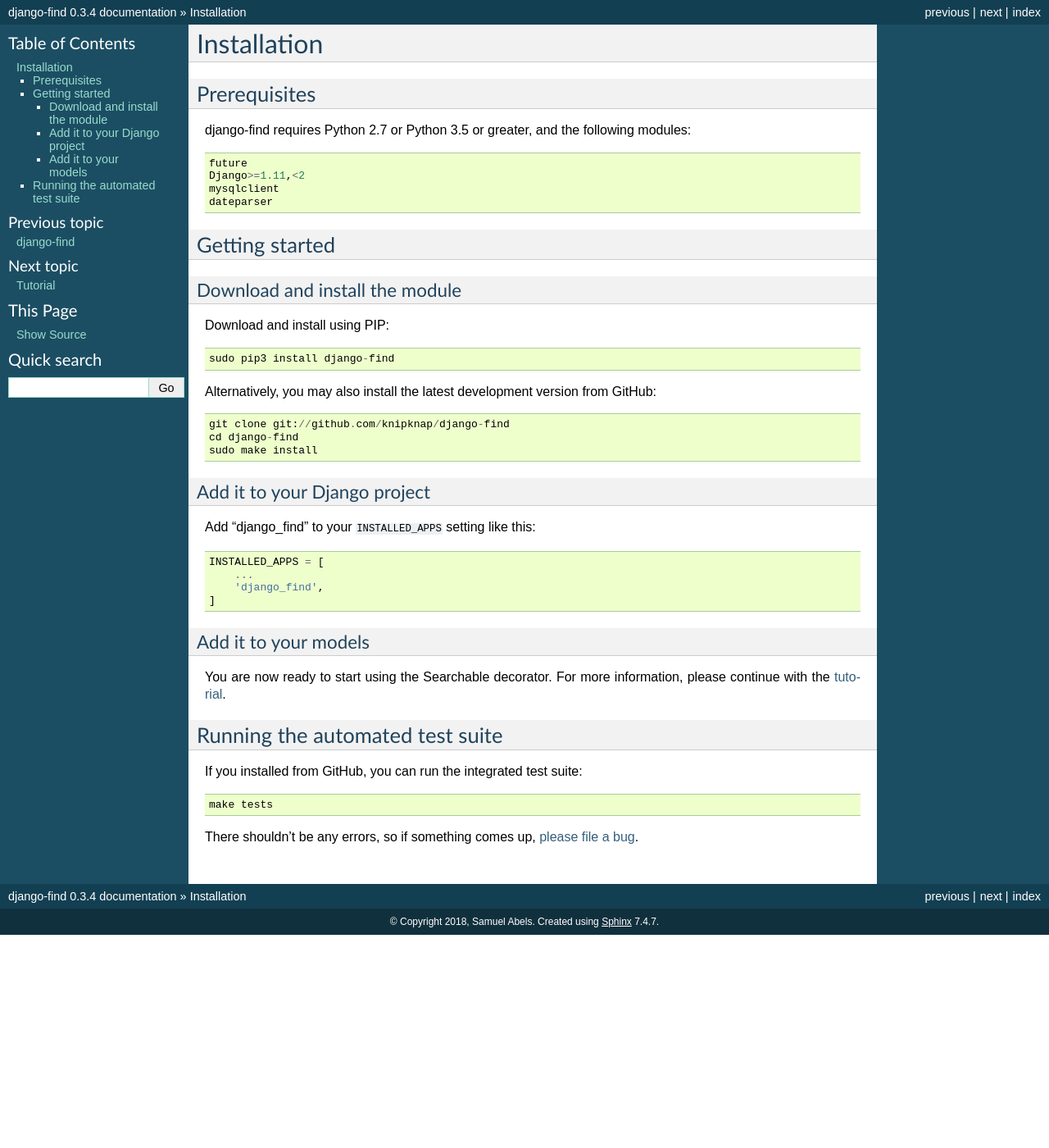
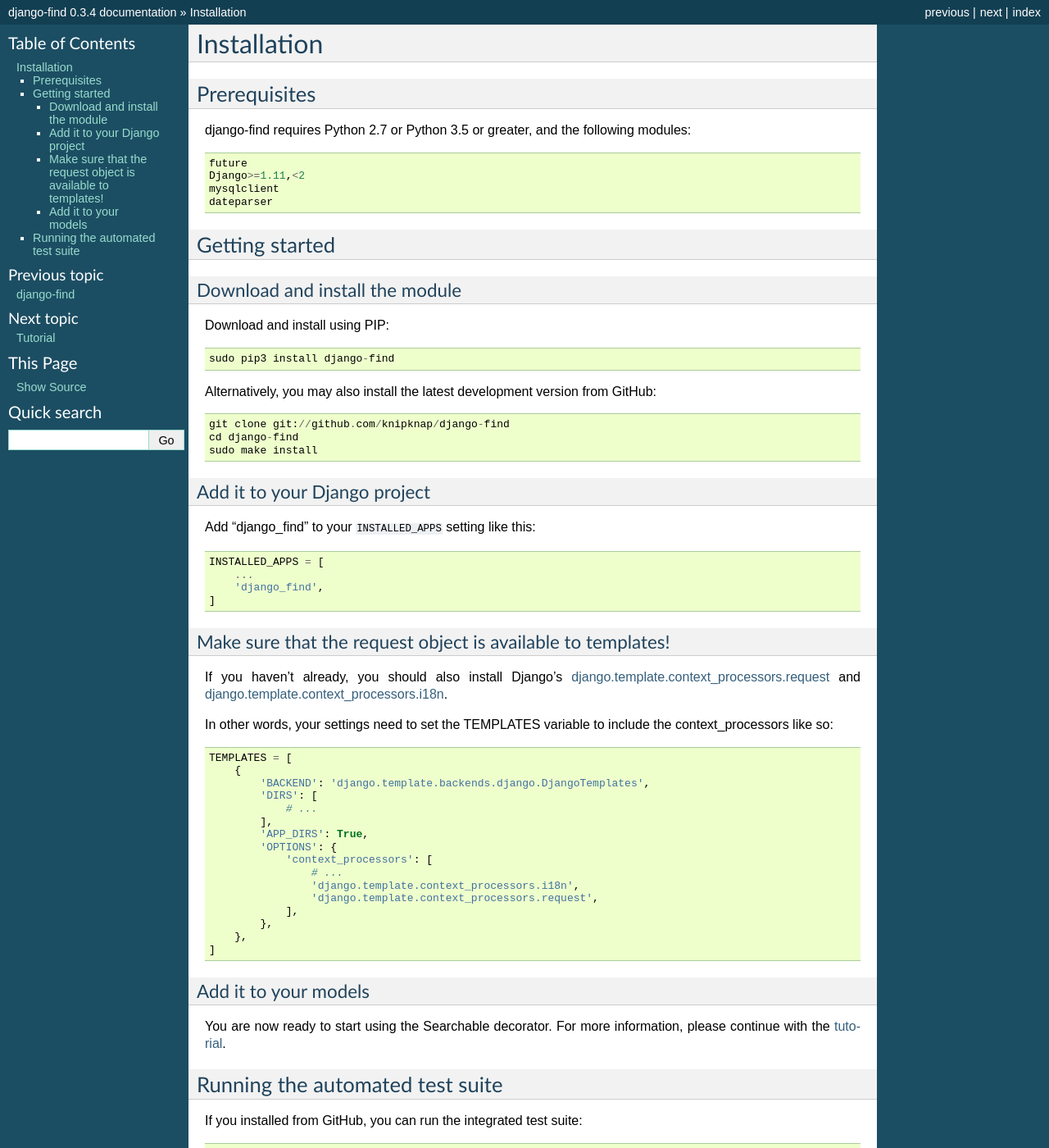
Before and after one commit to knipknap/django-find, a Sphinx documentation site: the page built from docs/install.rst, in a window 1280 px wide and 1400 px high. Shown: the whole window at 82% size. Built offline with Sphinx 7.4.7, drawn with Linux system fonts in a browser that asks for light colours.

Commit message:
add docs for installing the context processor

```diff
--- a/docs/install.rst
+++ b/docs/install.rst
@@ -35,6 +35,34 @@
         'django_find',
     ]
 
+Make sure that the request object is available to templates!
+~~~~~~~~~~~~~~~~~~~~~~~~~~~~~~~~~~~~~~~~~~~~~~~~~~~~~~~~~~~~
+
+If you haven't already, you should also install Django's
+`django.template.context_processors.request <https://docs.djangoproject.com/en/2.1/ref/templates/api/#django-template-context-processors-request>`_
+and
+`django.template.context_processors.i18n <https://docs.djangoproject.com/en/2.1/ref/templates/api/#django-template-context-processors-i18n>`_.
+
+In other words, your settings need to set the TEMPLATES
+variable to include the context_processors like so::
+
+	TEMPLATES = [
+	    {
+		'BACKEND': 'django.template.backends.django.DjangoTemplates',
+		'DIRS': [
+		    # ...
+		],
+		'APP_DIRS': True,
+		'OPTIONS': {
+		    'context_processors': [
+			# ...
+			'django.template.context_processors.i18n',
+			'django.template.context_processors.request',
+		    ],
+		},
+	    },
+	]
+
 Add it to your models
 ~~~~~~~~~~~~~~~~~~~~~
 
```
